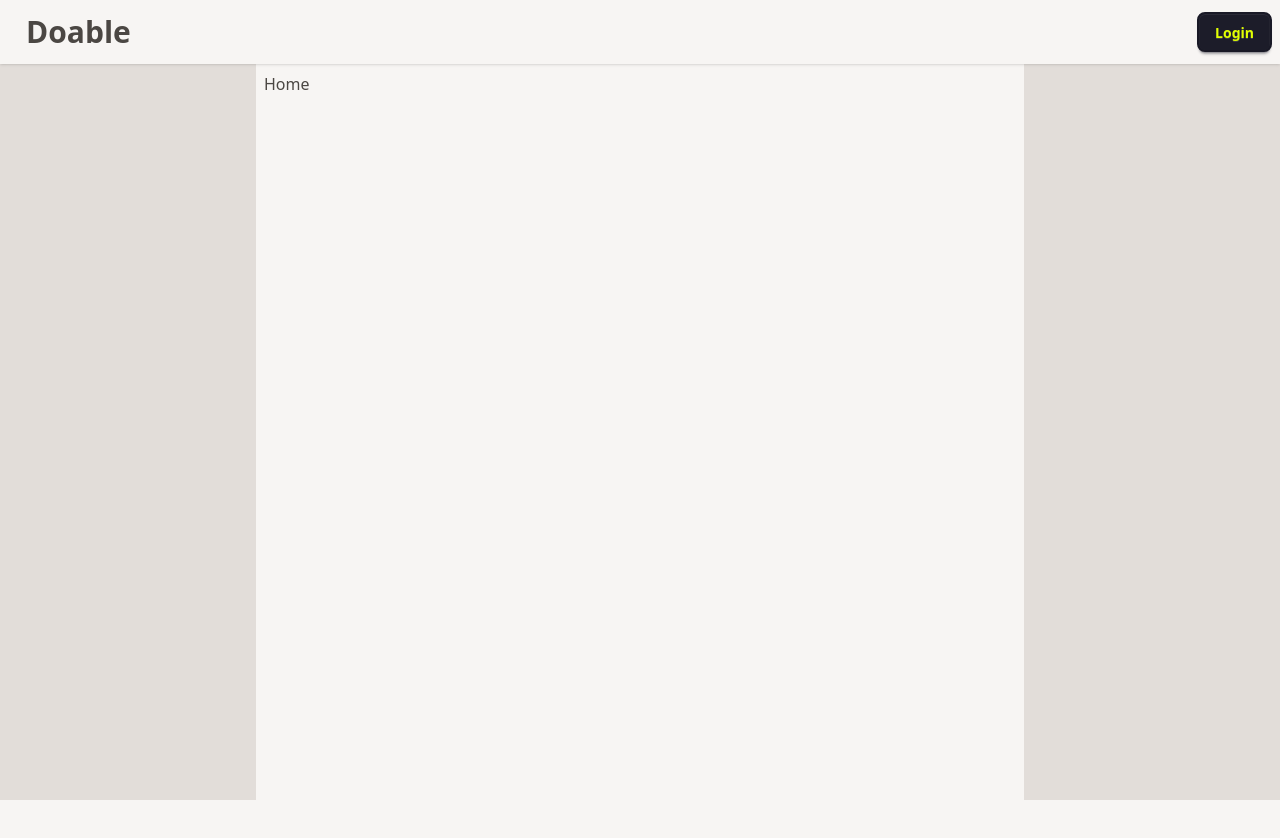
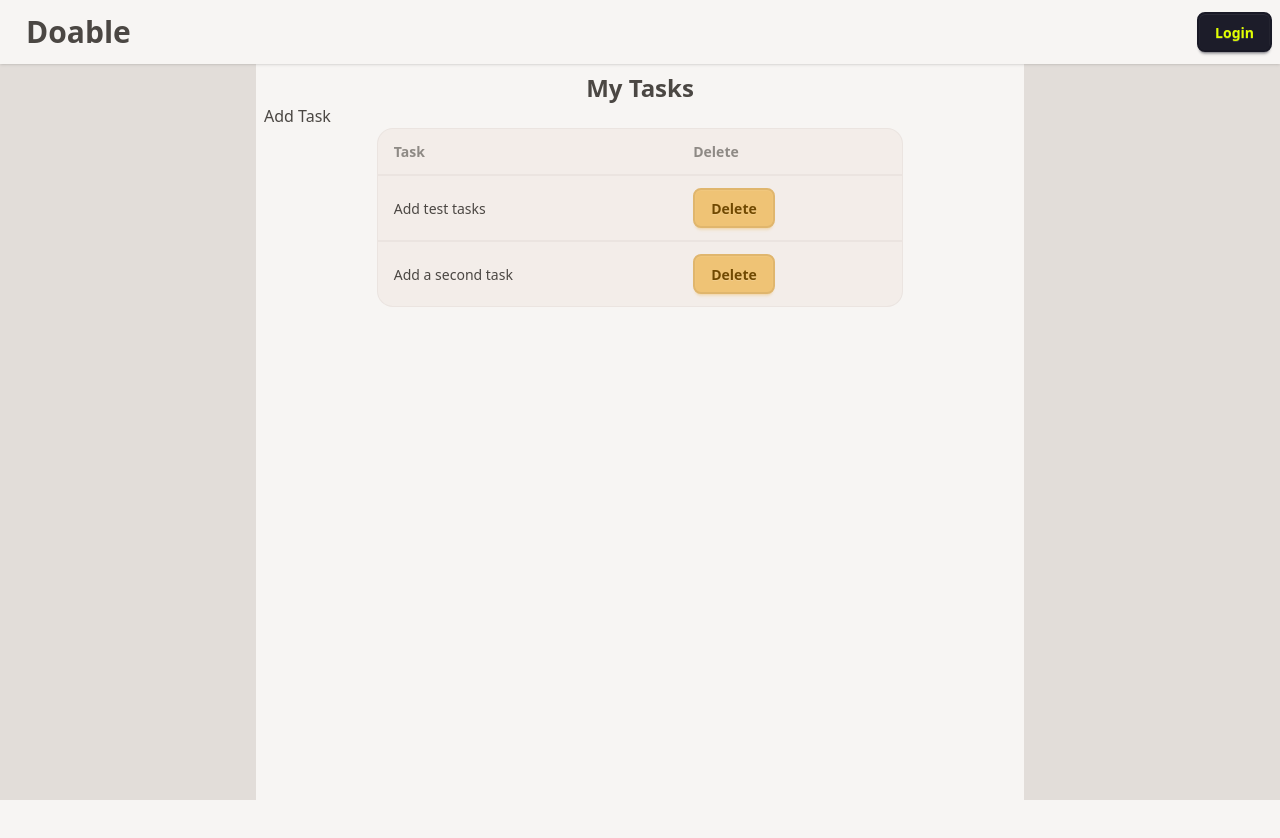
Before and after one commit to Justin-K-Ellis/doable.react, a Next.js app: page / in a window 1280 px wide. Shown: the top 838 px of the page. Built offline with nearby package versions, Linux system fonts and the light colour scheme.

Commit message:
feat: sub out list of tasks

```diff
--- /dev/null
+++ b/app/components/Title.tsx
@@ -0,0 +1,3 @@
+export default function Title({ text }: { text: string }) {
+  return <h1 className="font-bold text-xl md:text-2xl text-center">{text}</h1>;
+}
--- a/app/page.tsx
+++ b/app/page.tsx
@@ -1,3 +1,58 @@
+"use client";
+
+import { useState } from "react";
+import Title from "./components/Title";
+
 export default function Home() {
-  return <div>Home</div>;
+  const [tasks, setTasks] = useState<string[]>([
+    "Add test tasks",
+    "Add a second task",
+  ]);
+
+  return (
+    <>
+      <Title text="My Tasks" />
+
+      {/* Add tasks */}
+      <form>
+        <div className="">
+          <label htmlFor="add-task">Add Task</label>
+          <input type="text" id="add-task" />
+        </div>
+      </form>
+
+      {/* Display tasks */}
+      <section id="tasks">
+        <div className="overflow-x-auto rounded-box border border-base-content/5 md:w-7/10 mx-auto bg-base-200">
+          <table className="table">
+            {/* head */}
+            <thead>
+              <tr>
+                <th>Task</th>
+                {/* <th>Update</th> */}
+                <th>Delete</th>
+              </tr>
+            </thead>
+            <tbody>
+              {tasks.map((task) => (
+                <tr key={task}>
+                  <td>{task}</td>
+                  {/* <td>
+                    <button type="button" className="btn btn-info">
+                      Update
+                    </button>
+                  </td> */}
+                  <td>
+                    <button type="button" className="btn btn-warning">
+                      Delete
+                    </button>
+                  </td>
+                </tr>
+              ))}
+            </tbody>
+          </table>
+        </div>
+      </section>
+    </>
+  );
 }
```
